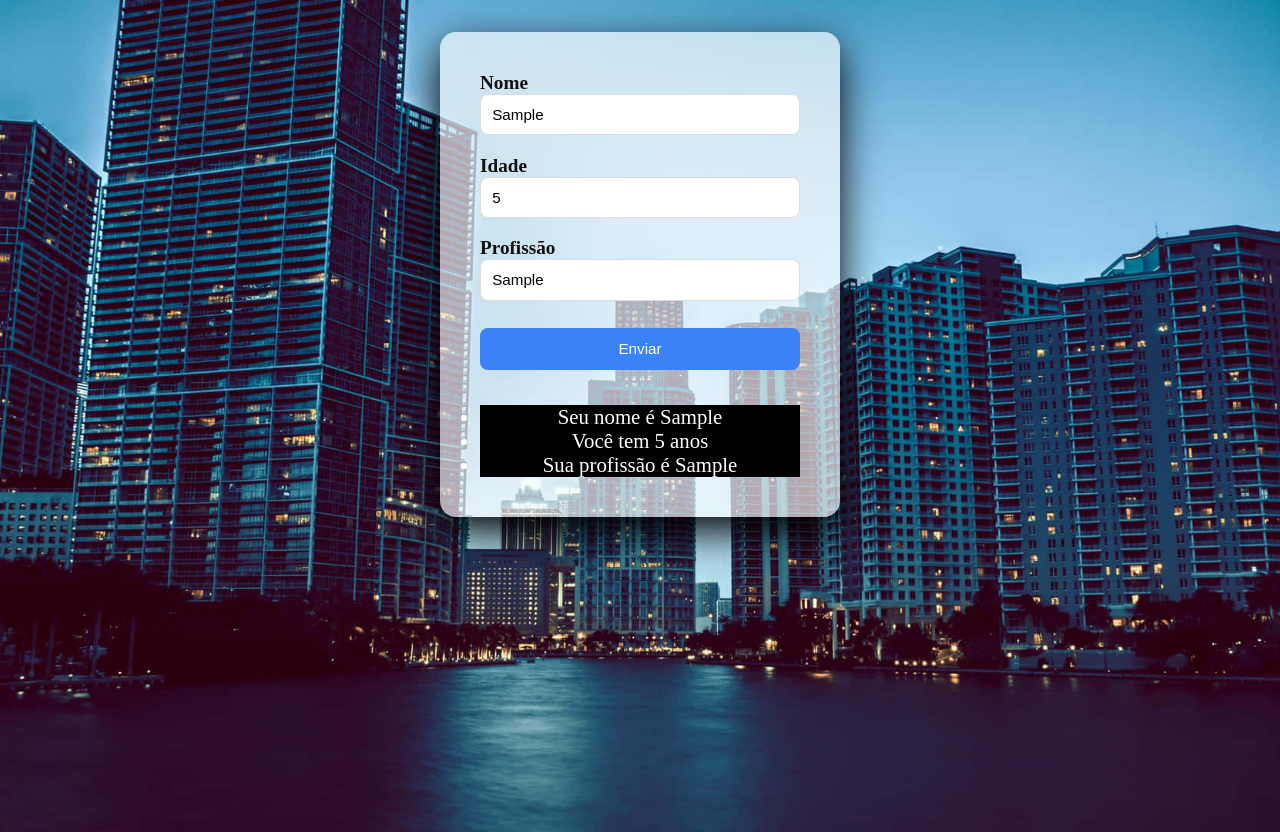
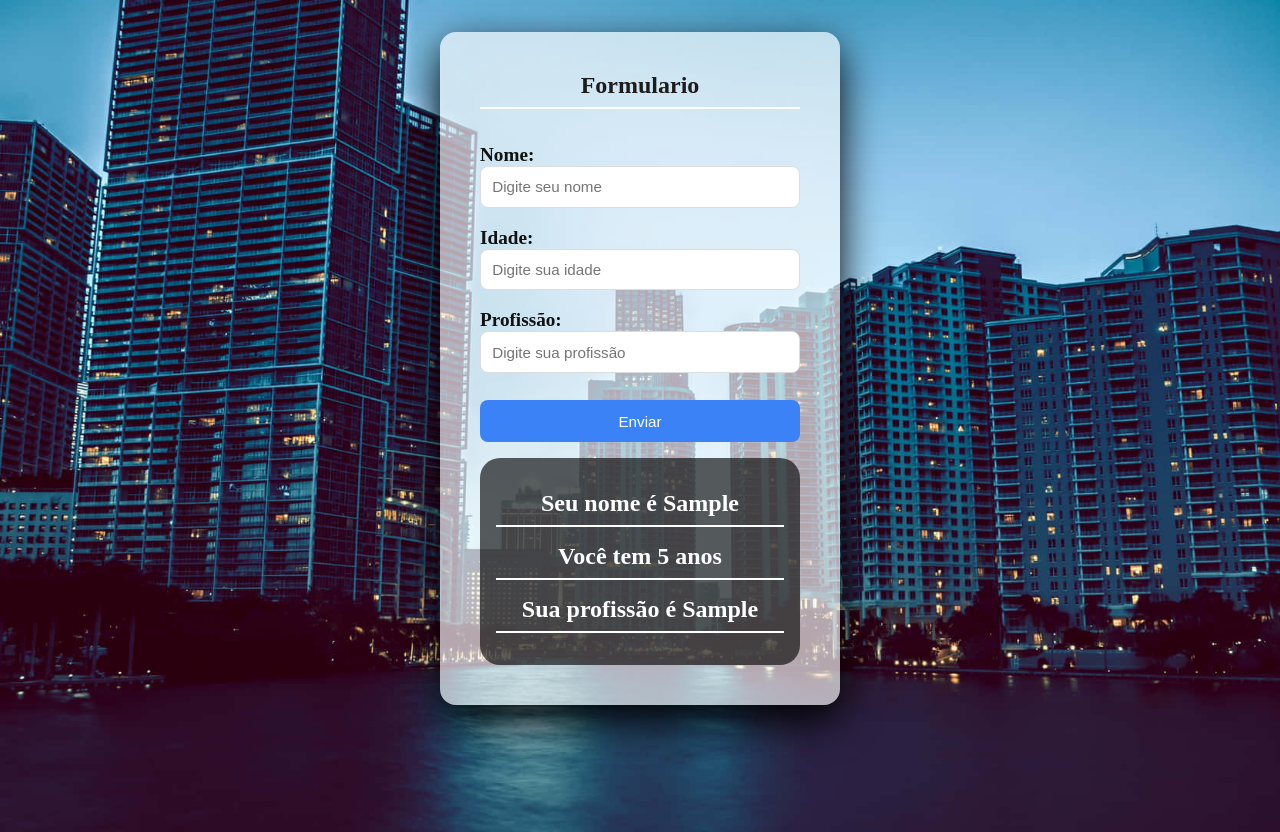
Before and after one commit to gabrieldev25789/components-react-2, a React (Vite) app: page / in a window 1280 px wide. Both pictures are taken after typing "Sample", "5", "Sample" into the empty fields and a click on the button "Enviar". Built offline with nearby package versions, Linux system fonts and the light colour scheme.

Commit message:
Melhorando estrutura do form

```diff
--- a/src/Components/Form/Form.css
+++ b/src/Components/Form/Form.css
@@ -11,6 +11,14 @@ form{
   display:flex;
   flex-direction:column;
   gap:1.2rem;
+}
+
+h2{
+  text-align: center;
+  color: rgb(29, 28, 28);
+  border-bottom: 2px solid white;
+  padding-bottom: 0.5rem;
+  margin-bottom: 1rem;
 }
 
 label{
@@ -54,8 +62,19 @@ button:hover{
 
 #erro,
 #infos{
-    background-color: black;
+    background: rgba(8, 8, 8, 0.65);
+    color: rgb(255, 255, 255);
+    font-weight: bold;
     margin-top: 1rem;
-    font-size: 1.3rem;
+    font-size: 1.5rem;
     text-align: center;
+    padding: 1rem;
+    border-radius: 20px;
 }
+
+#infos li{
+  list-style: none;
+  margin: 1rem 0;
+  border-bottom: 2px solid white;
+  padding-bottom: 0.5rem;
+}
--- a/src/Components/Form/Form.jsx
+++ b/src/Components/Form/Form.jsx
@@ -1,20 +1,39 @@
-import { useState } from "react"
 import "./Form.css"
 
+import { useState } from "react"
+
 function Form() {
+
   const [nome, setNome] = useState("")
-    const [idade, setIdade] = useState(null)
+  const [idade, setIdade] = useState("")
   const [profissao, setProfissao] = useState("")
   const [erro, setErro] = useState("")
   const [lista, setLista] = useState([])
 
+  function limpar(){
+    setNome("")
+    setIdade("")
+    setProfissao("")
+  }
+
   function verificarForm(e){
     e.preventDefault()
+
     if(!nome || !idade || !profissao){
       setErro("Preencha todos os campos")
+      return
     }
 
-    setLista([...lista, {nome, idade, profissao}])
+    const novaPessoa = {
+      nome,
+      idade,
+      profissao
+    }
+
+    setLista([...lista, novaPessoa])
+
+    limpar()
+    setErro("")
   }
 
   return (
@@ -23,56 +42,62 @@ function verificarForm(e){
 
       <form onSubmit={verificarForm}>
 
+        <h2>Formulario</h2>
+
         <div>
-      <label>Nome</label>
+          <label>Nome:</label>
           <input
             type="text"
             placeholder="Digite seu nome"
             value={nome}
             onFocus={() => setErro("")}
-        onChange={(e) => setNome(e.target.value)}/>
+            onChange={(e) => setNome(e.target.value)}
+          />
         </div>
 
         <div>
-      <label>Idade</label>
+          <label>Idade:</label>
           <input
             type="number"
             placeholder="Digite sua idade"
             value={idade}
             onFocus={() => setErro("")}
-        onChange={(e)=> setIdade(e.target.value)}/>
+            onChange={(e) => setIdade(e.target.value)}
+          />
         </div>
 
         <div>
-      <label>Profissão</label>
+          <label>Profissão:</label>
           <input
             type="text"
             placeholder="Digite sua profissão"
             value={profissao}
             onFocus={() => setErro("")}
-      onChange={(e)=> setProfissao(e.target.value)}/>
+            onChange={(e) => setProfissao(e.target.value)}
+          />
         </div>
 
         <button type="submit">Enviar</button>
-    { lista.map((lista, index)=>{
-        return (
-            <div id="infos">
-            <ul key={index}>
-                <li>Seu nome é {lista.nome}</li>
-                <li>Você tem {lista.idade} anos</li>
-                <li>Sua profissão é {lista.profissao}</li>
+
+      </form>
+
+      {erro && (
+        <div id="erro">
+          <p>{erro}</p>
+        </div>
+      )}
+
+      {!erro && lista.map((pessoa, index) => (
+        <div id="infos" key={index}>
+          <ul>
+            <li>Seu nome é {pessoa.nome}</li>
+            <li>Você tem {pessoa.idade} anos</li>
+            <li>Sua profissão é {pessoa.profissao}</li>
           </ul>
         </div>
-        )
-    }) }
-  </form>
-    {erro && <div id="erro">
-        <p>{erro}</p>
-    </div> }
+      ))}
 
     </div>
-
-
   )
 }
 
```
Lines whose indentation alone changed are shown as unchanged.
